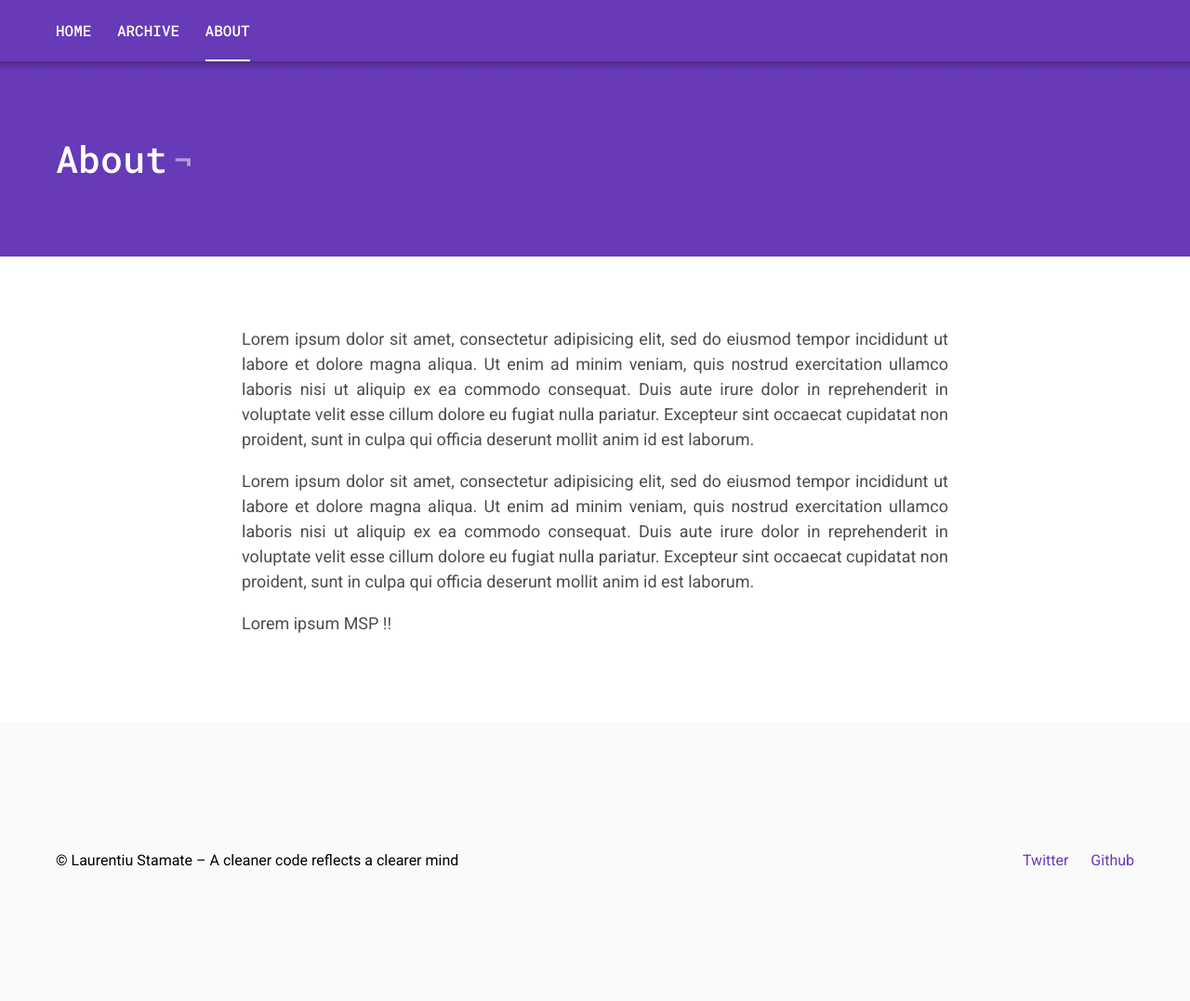
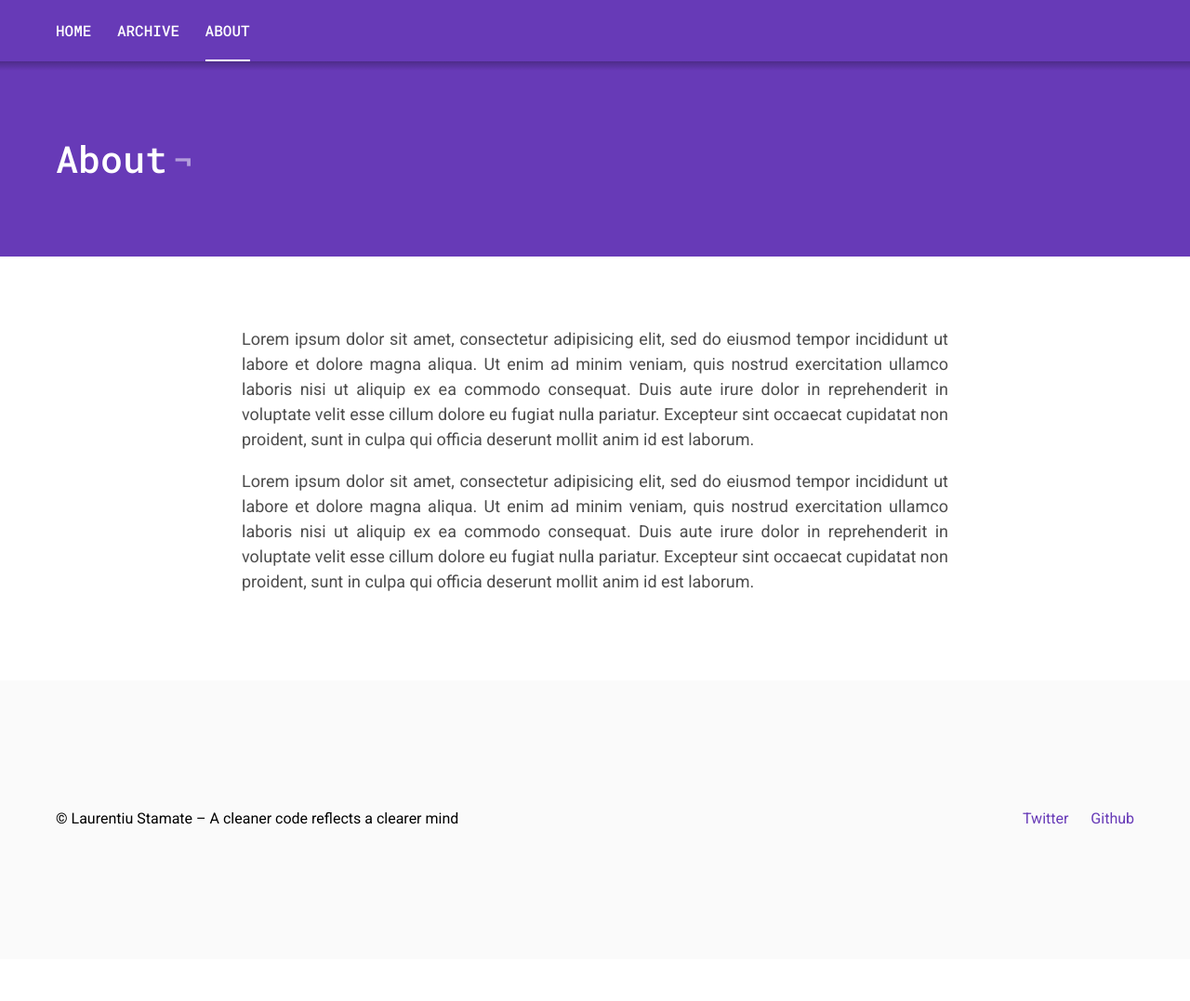
Before and after one commit to laurentiustamate94/laurentiustamate94.github.io, a Jekyll site: the page built from _pages/about.markdown, in a window 1280 px wide. Shown: the whole page at 93% size. Built offline with Jekyll 4.4.1, drawn with Linux system fonts in a browser that asks for light colours; after the commit the page ends 1032 px from its top, so only the background shows below that.

Commit message:
Remove MSP lorem ipsum

```diff
--- a/_pages/about.markdown
+++ b/_pages/about.markdown
@@ -6,5 +6,3 @@ permalink: /about/
 Lorem ipsum dolor sit amet, consectetur adipisicing elit, sed do eiusmod tempor incididunt ut labore et dolore magna aliqua. Ut enim ad minim veniam, quis nostrud exercitation ullamco laboris nisi ut aliquip ex ea commodo consequat. Duis aute irure dolor in reprehenderit in voluptate velit esse cillum dolore eu fugiat nulla pariatur. Excepteur sint occaecat cupidatat non proident, sunt in culpa qui officia deserunt mollit anim id est laborum.
 
 Lorem ipsum dolor sit amet, consectetur adipisicing elit, sed do eiusmod tempor incididunt ut labore et dolore magna aliqua. Ut enim ad minim veniam, quis nostrud exercitation ullamco laboris nisi ut aliquip ex ea commodo consequat. Duis aute irure dolor in reprehenderit in voluptate velit esse cillum dolore eu fugiat nulla pariatur. Excepteur sint occaecat cupidatat non proident, sunt in culpa qui officia deserunt mollit anim id est laborum.
-
-Lorem ipsum MSP !!
```
